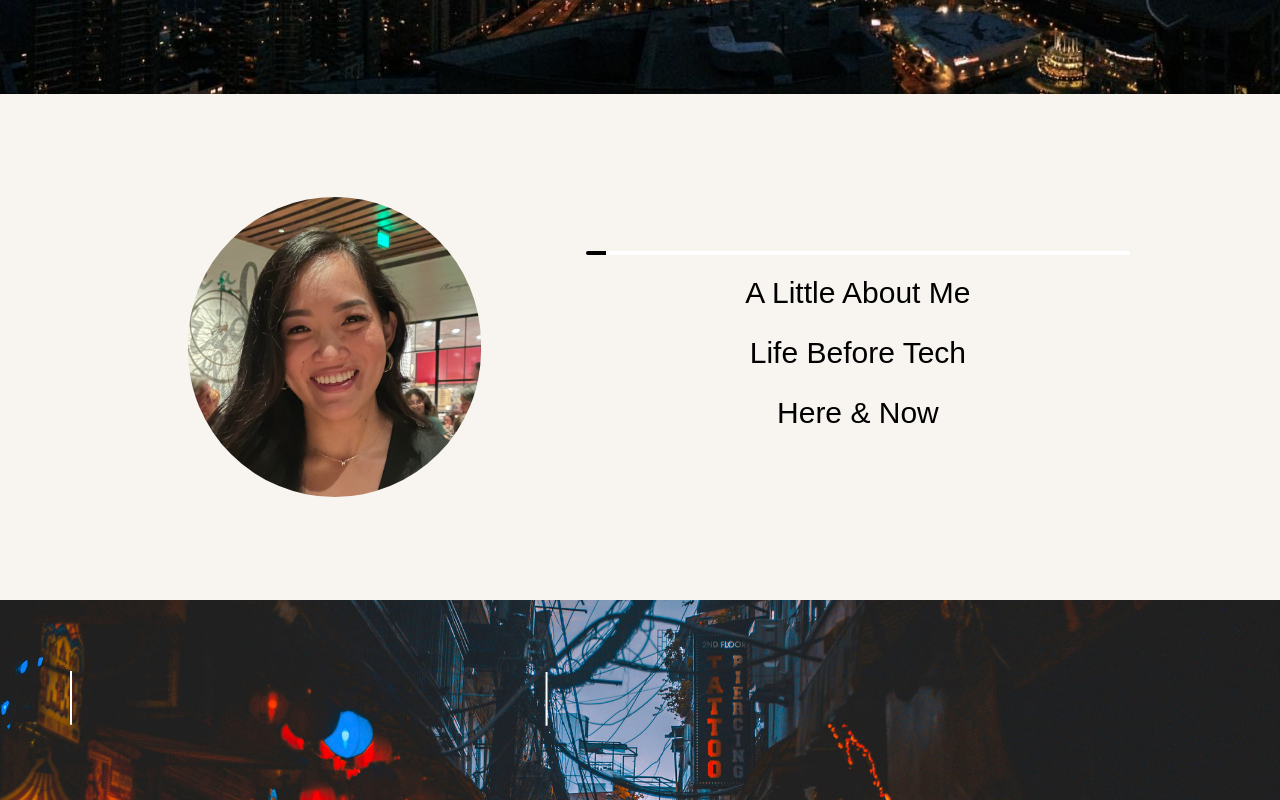
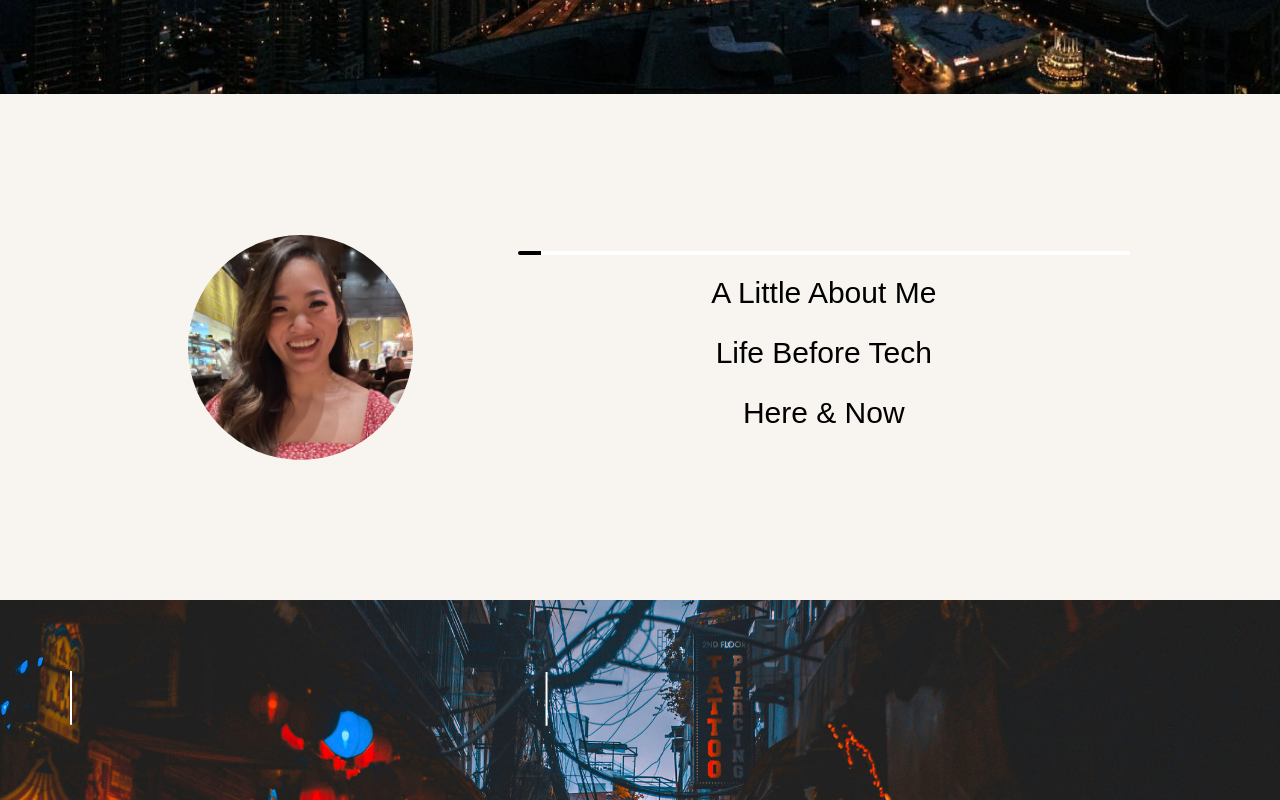
Before and after one commit to codeandlift706/React-Portfolio, a React (Vite) app: page / in a window 1280 px wide. Shown: the part 2654-3454 px from the top of the page. Built offline with nearby package versions, Linux system fonts and the light colour scheme.

Commit message:
cleaned up about code

```diff
--- a/src/components/About.jsx
+++ b/src/components/About.jsx
@@ -1,47 +1,22 @@
 import React from 'react';
 import Collapsible from 'react-collapsible';
+import aboutHeading from '../assets/aboutHeading.png'
+import portfolioPic from '../assets/portfolioPic.png'
 
-import aboutHeading from '../assets/aboutHeading.png'
-import portfolioPic2 from '../assets/portfolioPic2.jpg'
-
-
-const styles = {
-    card: {
-    },
-    heading: {
-        minHeight: 50,
-        pneHeight: 3.5,
-        fontSize: '4rem',
-        color: 'white',
-        padding: '16rem',
-    },
-    content: {
-        padding: '5em',
-    },
-    picture: {
-        borderRadius: '240px',
-        width: '28%',
-    },
-};
 
 function About() {
     return (
         <>
-
-            <div style={styles.card} id="about">
-                <div style={styles.heading} id="aboutHead">
+            <div className="aboutCard">
+                <div className="aboutHeading">
                     <img src={aboutHeading} alt="header title" />
                 </div>
-
-                <div class="aboutContent">
-                    <img style={styles.picture} src={portfolioPic2} alt="picture" />
-
-                    <div style={styles.content}>
-
+                <div className="aboutContent">
+                    <img src={portfolioPic} className="aboutPicture" alt="picture" />
+                    <div className="aboutSpace">
                         <div class="progress white">
                             <div class="indeterminate black"></div>
                         </div>
-
                         <Collapsible trigger="A Little About Me">
                             <p class="collapseP">Born in Montreal, Quebec & raised in Orange County, Calfornia.</p>
                             <p class="collapseP">Husky enthusiast, fantasy football player, growing powerlifter. </p>
@@ -55,18 +30,14 @@ function About() {
 
                         <Collapsible trigger="Here & Now">
                             <p class="collapseP">
-                            With an eager mind and a passion for crafting intuitive interfaces, I'm thrilled with the knowledge I've gained so far and am committed to a journey of continuous learning and growth in tech. </p>
+                                With an eager mind and a passion for crafting intuitive interfaces, I'm thrilled with the knowledge I've gained so far and am committed to a journey of continuous learning and growth in tech. </p>
                             <p class="collapseP">While my 3-month boot camp has provided a solid foundation, I recognize that this is just the beginning of my tech career. </p>
                             <p class="collapseP">I'm excited to embrace the challenges ahead, expand my skillset, and ultimately create meaningful experiences for others. </p>
                             <p class="collapseP">Thanks for the read, </p>
                             <p class="collapseP">C.</p>
                         </Collapsible>
-
-
                     </div>
-
                 </div>
-
             </div>
         </>
     );
--- a/src/index.css
+++ b/src/index.css
@@ -53,7 +53,6 @@ height: 100%;
 width: 100%;
 }
 
-
 #project {
   display: flex;
   justify-content: center;
@@ -79,28 +78,11 @@ width: 100%;
   width: 350px;
 }
 
-
 .card-icon {
   width: 2.5rem;
   height: 2rem;
   margin-right: 10px;
 }
-
-
-
-.footer-icon {
-  width: 3.2rem;
-  height: 3.2rem;
-  margin-right: 10px;
-}
-
-/* .cn-logo {
-  width: 5rem;
-  height: 5rem;
-  position:fixed;
-  bottom:0;
-  right:0;
-} */
 
 .tech-icon-container {
   display: inline-flex;
@@ -244,18 +226,26 @@ color: black;
   background-color: #453F41;
 }
 
-#about {
+.aboutCard {
   display: flex;
   flex-direction: column;
   justify-content: center;
 }
 
-#aboutHead {
+.aboutPicture {
+  border-radius: 50%;
+  width: 60%;
+}
+
+.aboutHeading {
   background-image: url(../public/cnTower.JPG);
   display: flex;
   justify-content: center;
   background-size: cover;
   background-attachment: fixed;
+  font-size: 4rem;
+  color: white;
+  padding: 16rem;
 }
 
 .aboutContent {
@@ -263,6 +253,10 @@ color: black;
   display: flex;
   justify-content: center;
   align-items: center;
+}
+
+.aboutSpace {
+  padding: 7rem;
 }
 
 .Collapsible {
@@ -325,6 +319,12 @@ footer {
   width: 100%;
 }
 
+.footer-icon {
+  width: 3.2rem;
+  height: 3.2rem;
+  margin-right: 10px;
+}
+
 .icon {
   width: 3rem;
   height: 3rem;
@@ -341,8 +341,6 @@ img:hover {
   opacity: 1.0;
 background-color: blue;
 } */
-
-
 
 button {
   border-radius: 8px;
```
Also changed, not shown: public/chanLogo.png (deleted), src/assets/portfolioPic2.jpg (deleted).
